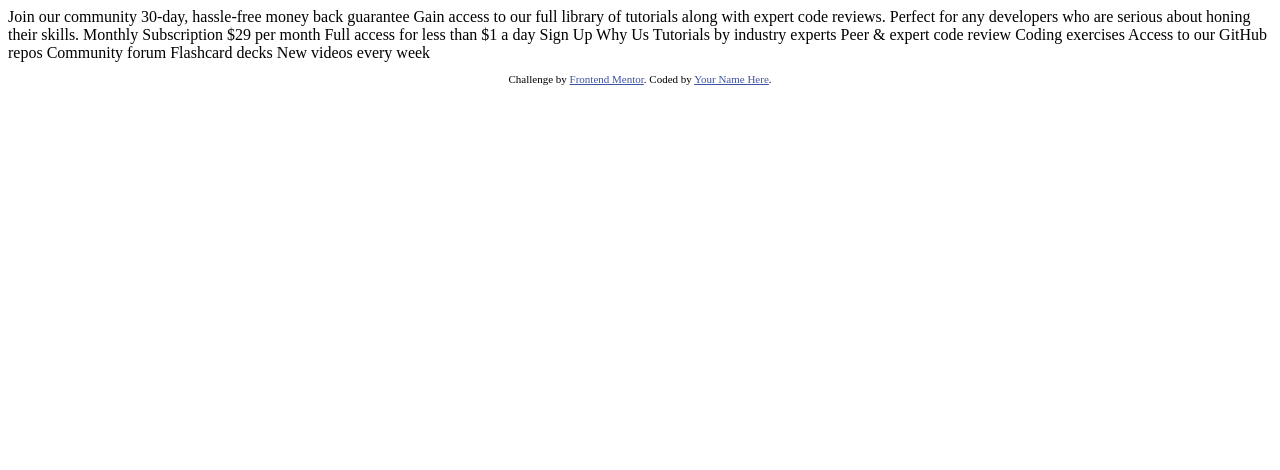
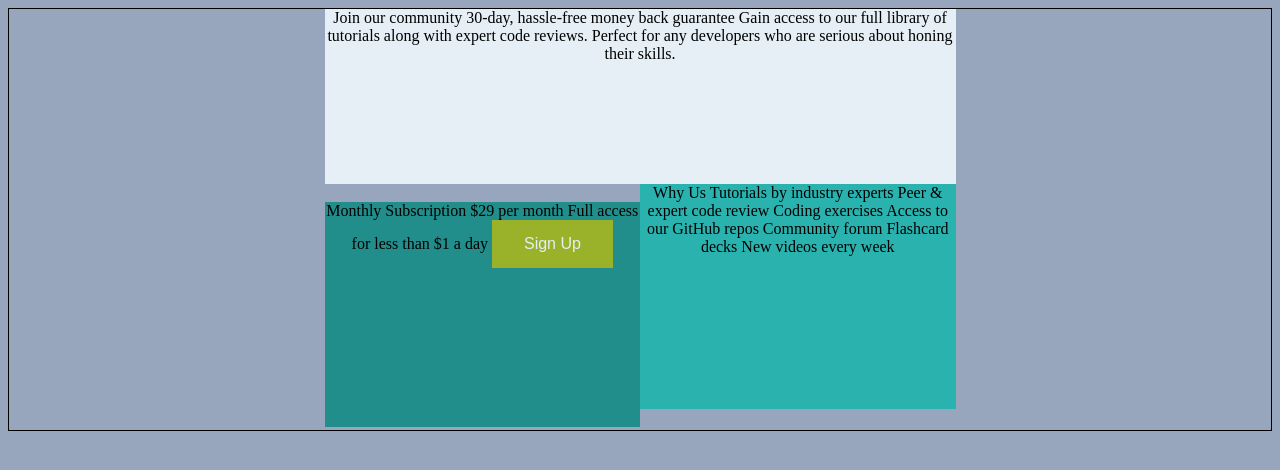
Before and after one commit to JoeGracey/single-price-grid-component, a plain HTML site: page single-price-grid-component-master/index.html in a window 1280 px wide. Drawn offline with Linux system fonts and the light colour scheme.

Commit message:
Add files via upload

```diff
--- a/single-price-grid-component-master/index.html
+++ b/single-price-grid-component-master/index.html
@@ -1,35 +1,41 @@
 <!DOCTYPE html>
 <html lang="en">
+
 <head>
   <meta charset="UTF-8">
   <meta name="viewport" content="width=device-width, initial-scale=1.0"> <!-- displays site properly based on user's device -->
 
   <link rel="icon" type="image/png" sizes="32x32" href="./images/favicon-32x32.png">
+  <link rel="stylesheet" href="styles.css">
 
   <title>Frontend Mentor | Single Price Grid Component</title>
 
-  <!-- Feel free to remove these styles or customise in your own stylesheet 👍 -->
-  <style>
-    .attribution { font-size: 11px; text-align: center; }
-    .attribution a { color: hsl(228, 45%, 44%); }
-  </style>
 </head>
+
 <body>
+  <div class="all-three">
+
+    <div class="top-div">
       Join our community
 
       30-day, hassle-free money back guarantee
 
       Gain access to our full library of tutorials along with expert code reviews.
       Perfect for any developers who are serious about honing their skills.
+    </div>
 
+
+      <div class="left-div">
         Monthly Subscription
 
         &dollar;29 per month
 
         Full access for less than &dollar;1 a day
 
-  Sign Up
+        <button class="button">Sign Up</button>
+      </div>
 
+      <div class="right-div">
         Why Us
 
         Tutorials by industry experts
@@ -39,12 +45,13 @@
         Community forum
         Flashcard decks
         New videos every week
+      </div>
 
+
+  </div>
   <footer>
-    <p class="attribution">
-      Challenge by <a href="https://www.frontendmentor.io?ref=challenge" target="_blank">Frontend Mentor</a>.
-      Coded by <a href="#">Your Name Here</a>.
-    </p>
+
   </footer>
 </body>
+
 </html>
```
Lines whose indentation alone changed are shown as unchanged.
